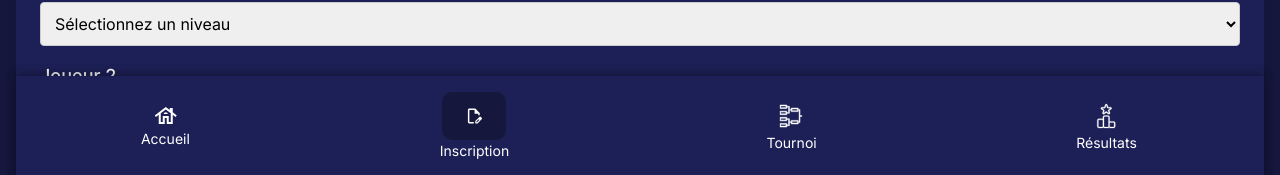
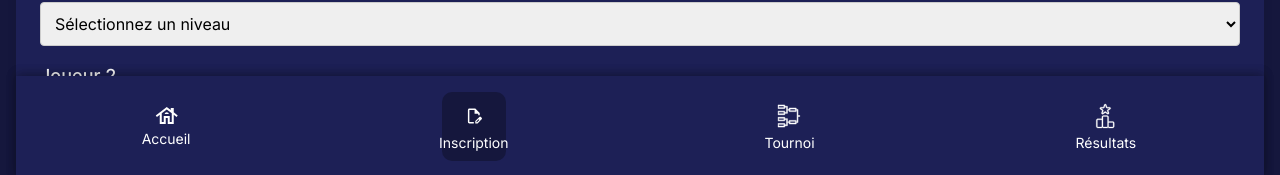
Before and after one commit to DylanAbz/lan-front-docker, a React (Vite) app: page /register in a window 1280 px wide. Shown: the part 623-798 px from the top of the page. Built offline with nearby package versions, Linux system fonts and the light colour scheme.

Commit message:
CSS corrections

```diff
--- a/src/components/card/Card.scss
+++ b/src/components/card/Card.scss
@@ -4,7 +4,6 @@
   display: flex;
   flex-direction: column;
   justify-content: center;
-  align-items: center;
   padding: 24px;
   gap: 16px;
   background: $bg-color-light;
--- a/src/components/info-tournament/InfoTournament.scss
+++ b/src/components/info-tournament/InfoTournament.scss
@@ -24,5 +24,9 @@
     display: flex;
     flex-direction: column;
     gap: 16px;
+
+    span {
+      align-self: center;
+    }
   }
 }
--- a/src/components/navbar/Navbar.scss
+++ b/src/components/navbar/Navbar.scss
@@ -12,6 +12,12 @@
   padding: 1rem 0;
   box-shadow: 0 -2px 10px rgba(0, 0, 0, 0.2);
   z-index: 1;
+
+  .icon-wrapper {
+    display: flex;
+    justify-content: center;
+    align-items: center;
+  }
 }
 
 .nav-item {
@@ -26,13 +32,12 @@
 }
 
 .nav-item:hover {
-  background-color: rgba(255, 255, 255, 0.1);
+  background-color: $bg-color;
 }
 
-.nav-item.active div {
-  background-color:  $bg-color;
+.nav-item.active {
+  background-color: $bg-color;
   padding: 8px;
   border-radius: 10px;
   width: 64px;
-
 }
```
